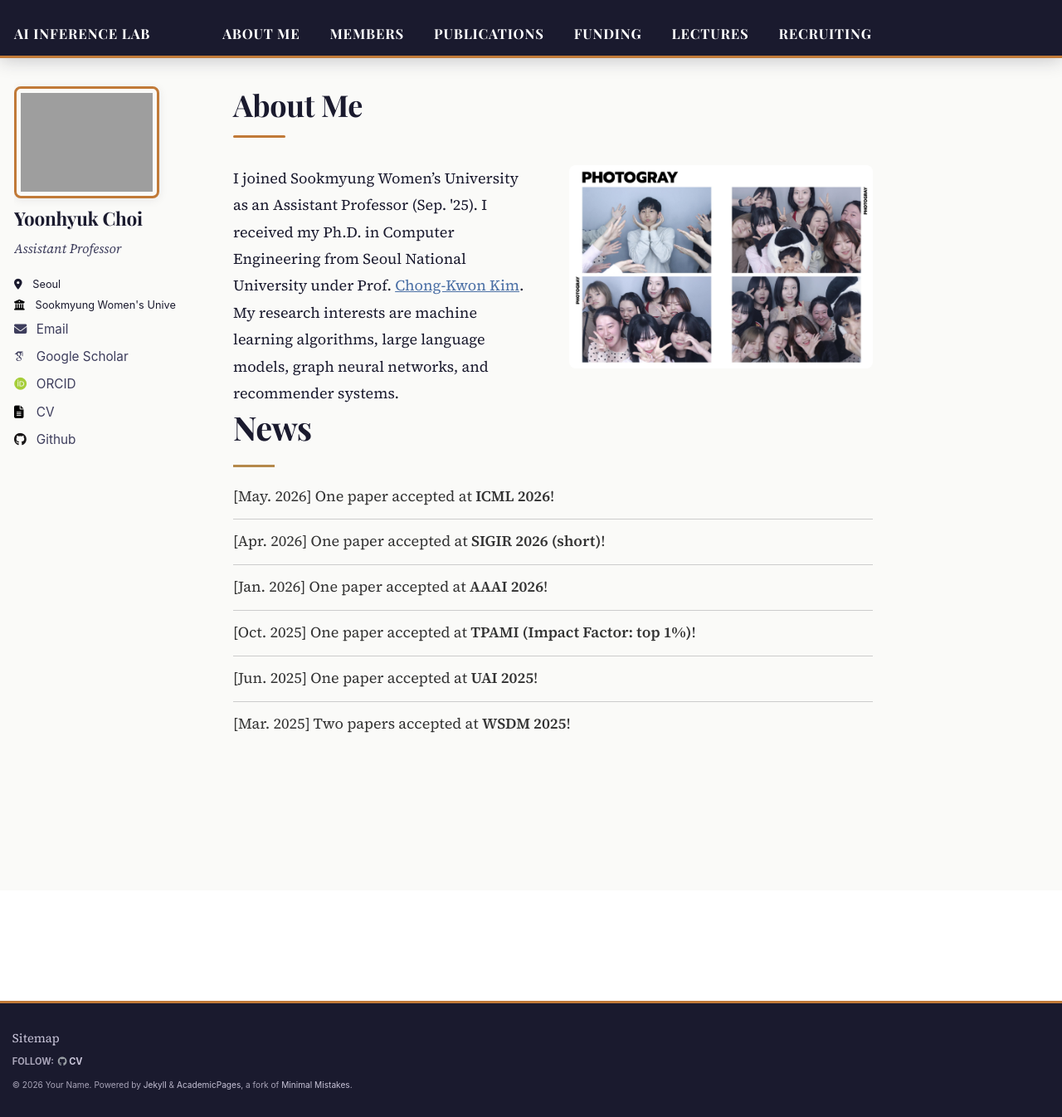
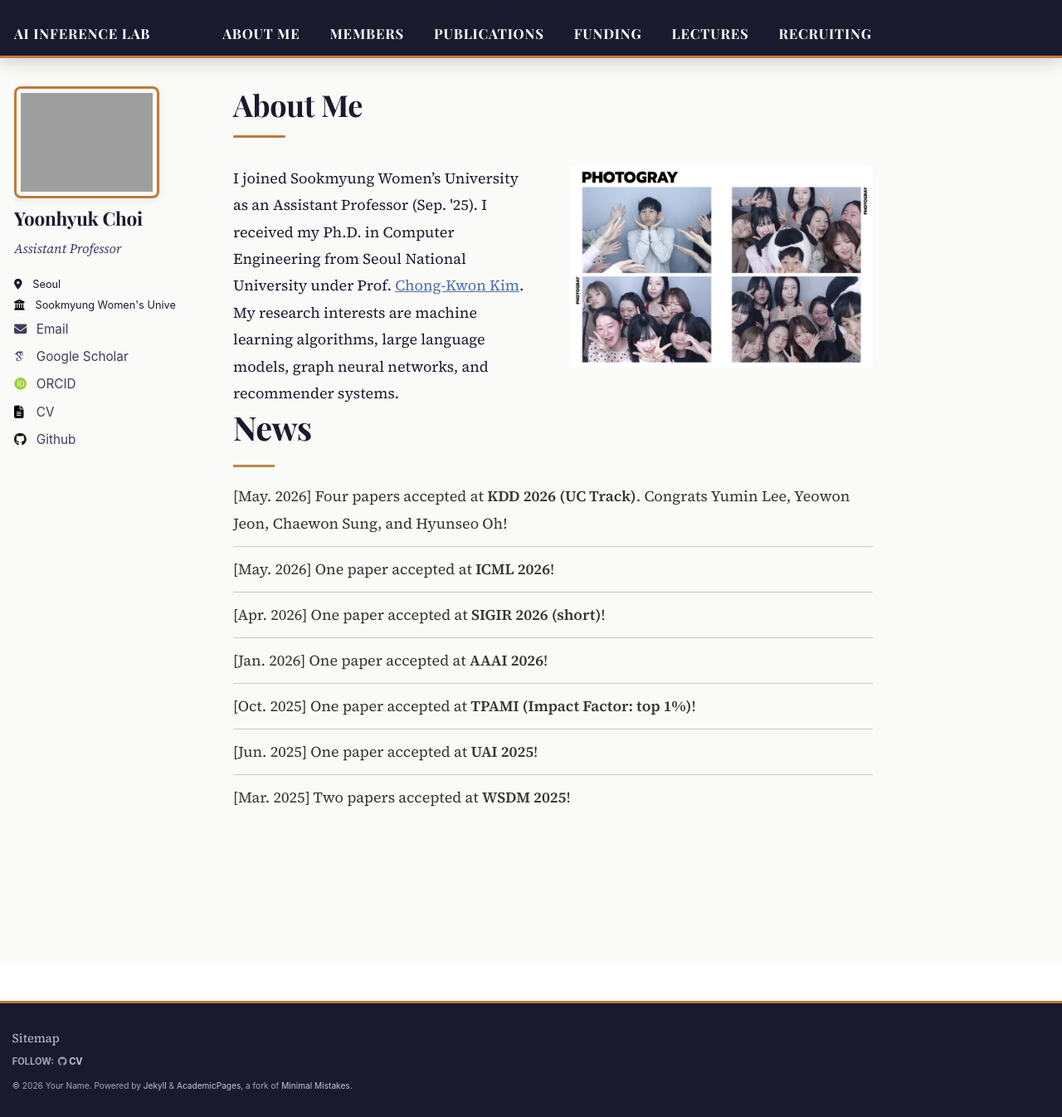
Before and after one commit to ChoiYoonHyuk/ChoiYoonHyuk.github.io, a Jekyll site: the page built from _pages/about.md, in a window 1280 px wide and 1346 px high. Shown: the whole window at 83% size. Built offline with Jekyll 4.4.1, drawn with Linux system fonts in a browser that asks for light colours; some web fonts are replaced.

Commit message:
Update news.yml

```diff
--- a/_data/news.yml
+++ b/_data/news.yml
@@ -1,3 +1,6 @@
+- date: "May. 2026"
+  text: "Four papers accepted at **KDD 2026 (UC Track)**. Congrats Yumin Lee, Yeowon Jeon, Chaewon Sung, and Hyunseo Oh!"
+
 - date: "May. 2026"
   text: "One paper accepted at **ICML 2026**!"
 
```
